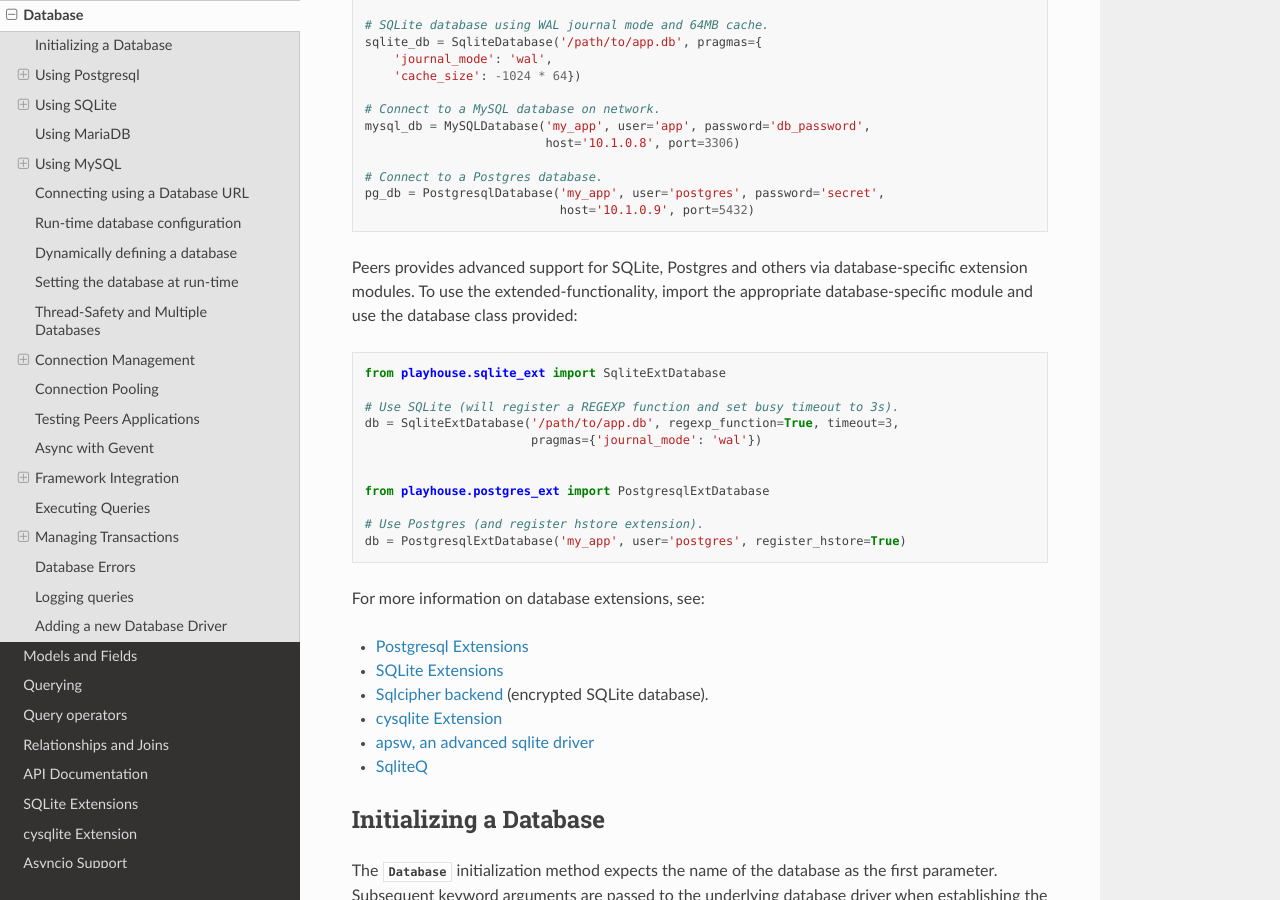
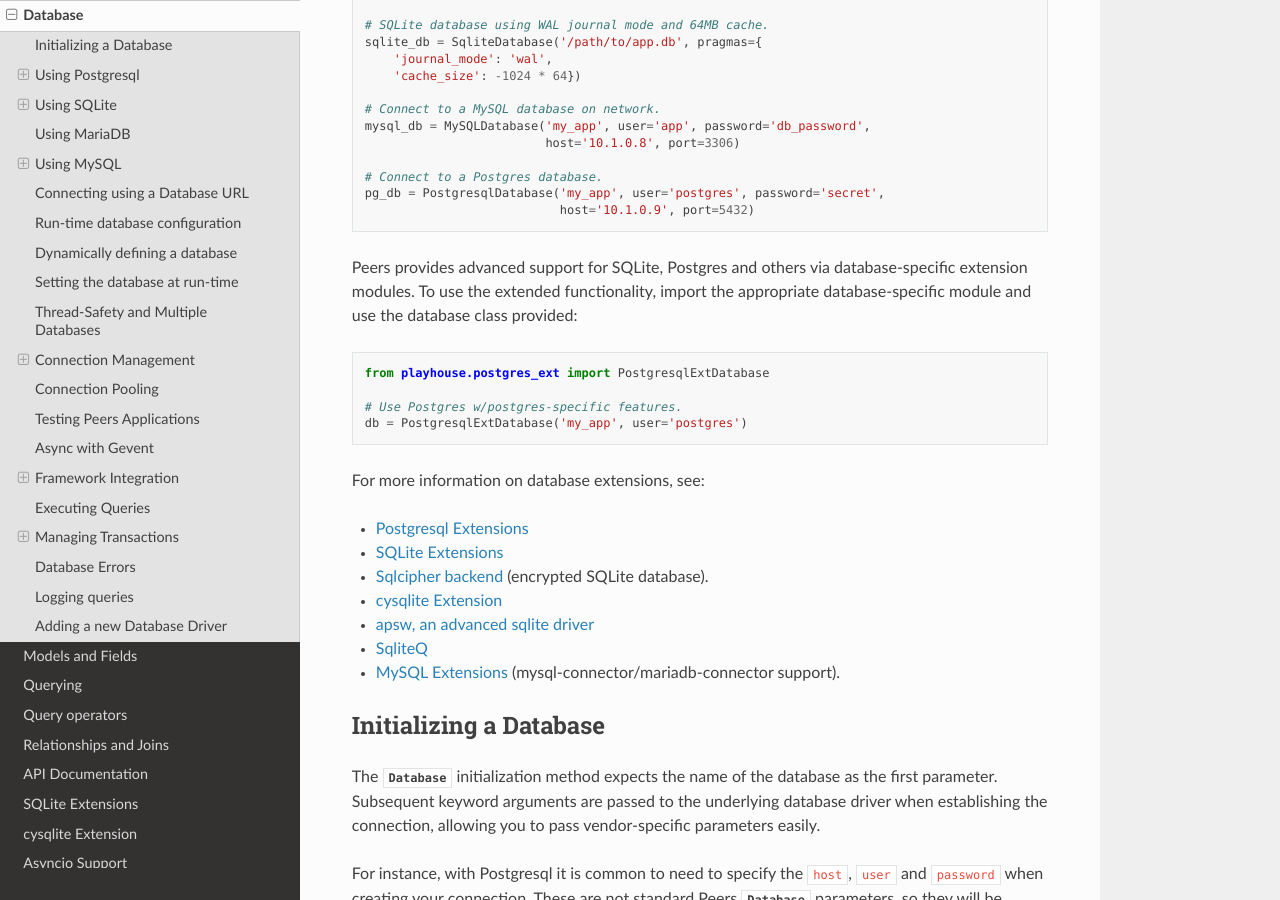
Before and after one commit to Star-DreamDev/myPeers, a Sphinx documentation site: the page built from docs/peers/database.rst, in a window 1280 px wide and 900 px high, scrolled down 478 px. Built offline with Sphinx 7.4.7 and the Read the Docs theme 2.0.0, drawn with Linux system fonts in a browser that asks for light colours; the version number could not be read and is left out.

Commit message:
Small simplification in docs
[skip ci]

```diff
--- a/docs/peers/database.rst
+++ b/docs/peers/database.rst
@@ -33,23 +33,15 @@
                                host='10.1.0.9', port=5432)
 
 Peers provides advanced support for SQLite, Postgres and others via
-database-specific extension modules. To use the extended-functionality, import
+database-specific extension modules. To use the extended functionality, import
 the appropriate database-specific module and use the database class provided:
 
 .. code-block:: python
 
-    from playhouse.sqlite_ext import SqliteExtDatabase
-
-    # Use SQLite (will register a REGEXP function and set busy timeout to 3s).
-    db = SqliteExtDatabase('/path/to/app.db', regexp_function=True, timeout=3,
-                           pragmas={'journal_mode': 'wal'})
-
-
     from playhouse.postgres_ext import PostgresqlExtDatabase
 
-    # Use Postgres (and register hstore extension).
-    db = PostgresqlExtDatabase('my_app', user='postgres', register_hstore=True)
-
+    # Use Postgres w/postgres-specific features.
+    db = PostgresqlExtDatabase('my_app', user='postgres')
 
 For more information on database extensions, see:
 
@@ -59,6 +51,7 @@
 * :ref:`cysqlite_ext`
 * :ref:`apsw`
 * :ref:`sqliteq`
+* :ref:`mysql_ext` (mysql-connector/mariadb-connector support).
 
 Initializing a Database
 -----------------------
```
